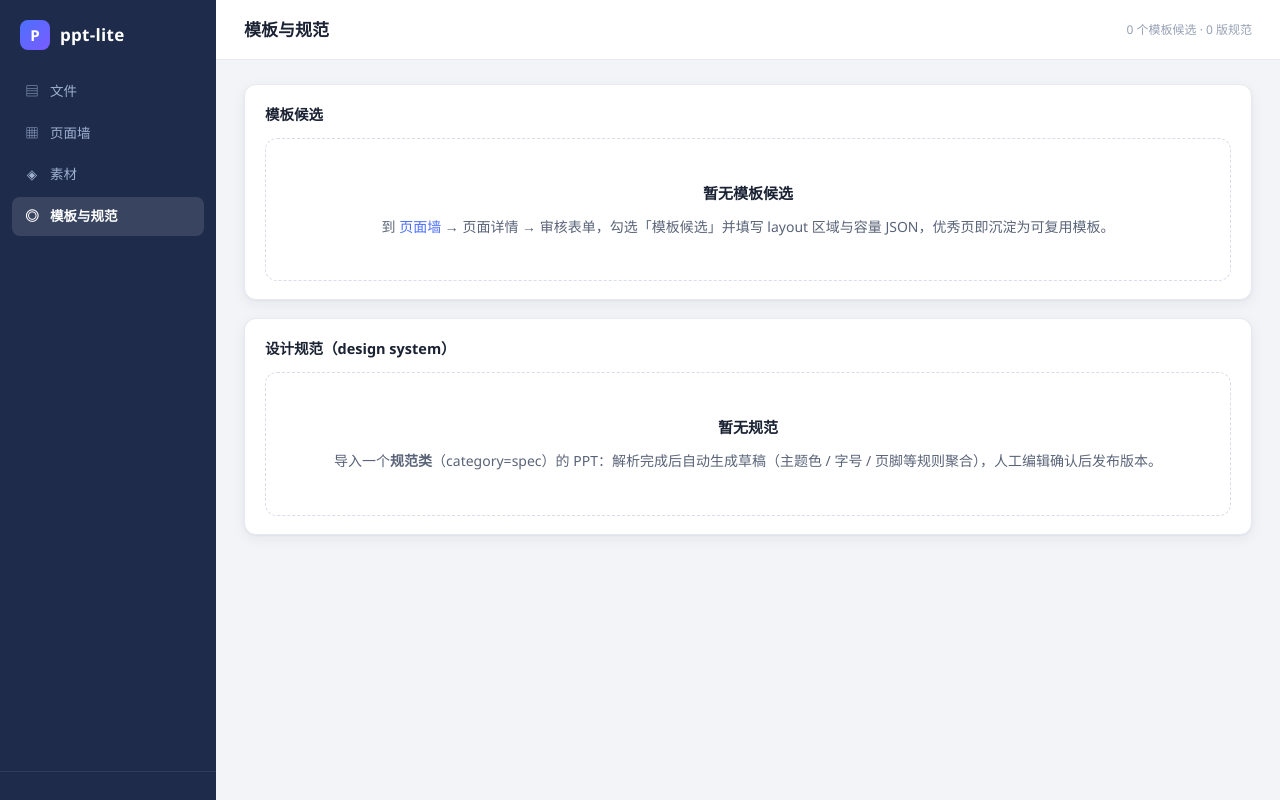
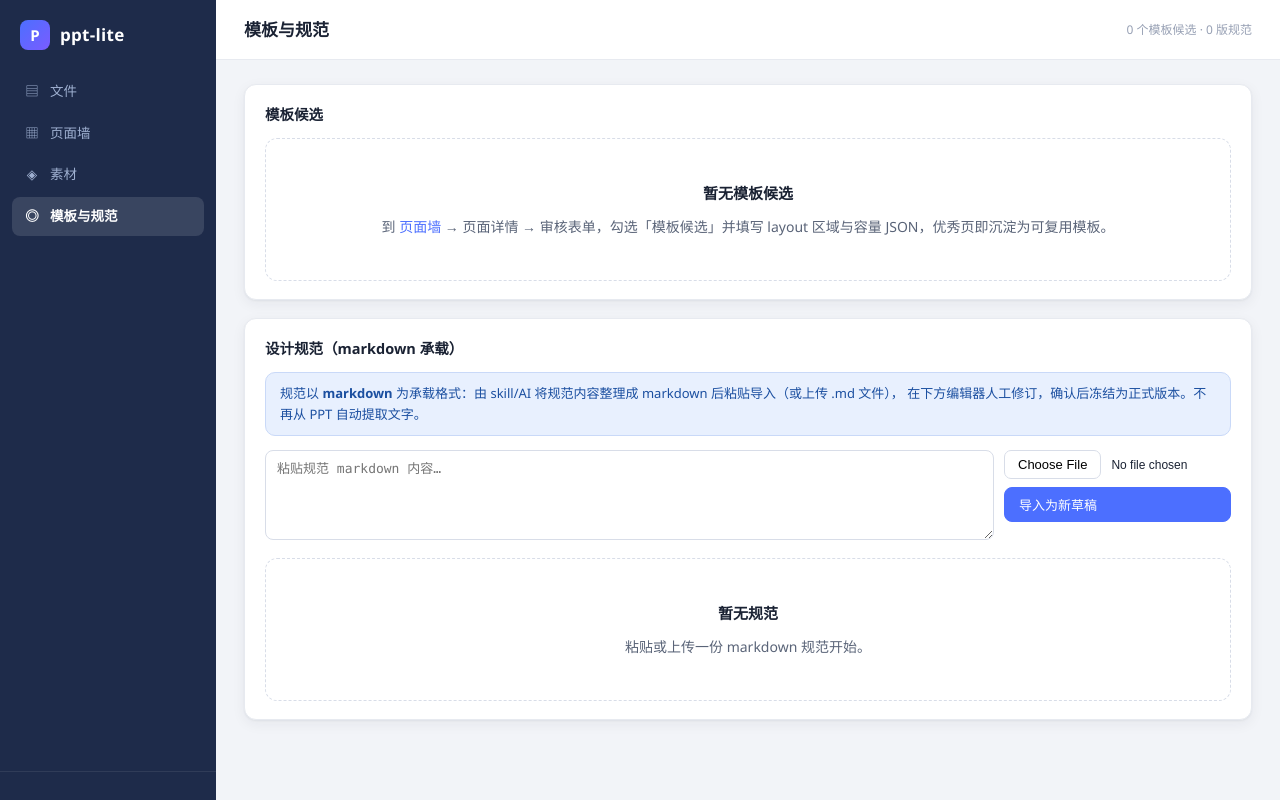
Before and after one commit to heroak2008/ppt-pipeline, a FastAPI app: template ppt-lite/ppt_lite/templates/design.html in a window 1280 px wide. Run offline with FastAPI, Linux system fonts and the light colour scheme; the template is opened without the code that fills it, so the values that code supplies are empty; some libraries are stand-ins or nearby versions.

Commit message:
feat(lite): 规范承载改为 markdown（不再从 PPT 提取）
- design_system 增加 content_md 列（旧库幂等迁移）；PPT 自动草稿链路移除（design_draft 删除）
- API: /api/design/import（粘贴文本或上传 .md）、update（markdown 编辑）、export 导出 .md
- 模板与规范页改为 markdown 编辑器（draft 可编辑/确认冻结/导出）
- design_json 仍保留主题实采数据供参考（extraction 表）

```diff
--- a/ppt-lite/ppt_lite/app.py
+++ b/ppt-lite/ppt_lite/app.py
@@ -161,27 +161,13 @@ def page_media(request: Request):
 
 @app.get("/design", response_class=HTMLResponse)
 def page_design(request: Request):
-    rows = db.all("select * from design_system order by version desc")
+    rows = [dict(r) for r in db.all("select * from design_system order by version desc")]
     tpl_rows = db.all(
         "select s.id, s.file_id, s.no, s.title, s.thumb, sr.template_json"
         " from slide_review sr join v_active_slide s on s.file_id=sr.file_id and s.no=sr.no"
         " where sr.is_template=1 order by s.file_id, s.no")
-    parsed_rows = []
-    for r in rows:
-        d = dict(r)
-        try:
-            d["payload"] = json.loads(d["json"])
-        except Exception:  # noqa: BLE001
-            d["payload"] = None
-        # 规则候选条款关联到生效页 id（供跳转）
-        if d["payload"] and d["payload"].get("rule_candidates") and d["source_file_id"]:
-            pids = {r2["no"]: r2["id"] for r2 in db.all(
-                "select no, id from v_active_slide where file_id=?", d["source_file_id"])}
-            for c in d["payload"]["rule_candidates"]:
-                c["slide_id"] = pids.get(c["page"])
-        parsed_rows.append(d)
     return templates.TemplateResponse(request, "design.html",
-                                      {"request": request, "rows": parsed_rows,
+                                      {"request": request, "rows": rows,
                                        "templates": [dict(t) for t in tpl_rows],
                                        "footer_info": _footer()})
 
@@ -304,25 +290,51 @@ def api_design_confirm(did: int, confirmed_by: str = Form("")):
     return {"ok": True}
 
 
+@app.post("/api/design/import")
+async def api_design_import(content: str = Form(""), file: UploadFile | None = File(None)):
+    """导入规范（markdown）：粘贴文本 或 上传 .md 文件 → 新 draft 版本。"""
+    md = content
+    if file is not None and file.filename:
+        raw = await file.read()
+        md = raw.decode("utf-8", "replace")
+    md = md.strip()
+    if not md:
+        raise HTTPException(422, "内容为空")
+    with db.tx() as cur:
+        v = (cur.execute("select max(version) v from design_system").fetchone()["v"] or 0) + 1
+        cur.execute("insert into design_system(version, json, content_md, status) values(?,?,?, 'draft')",
+                    (v, "{}", md))          # json 列写空对象兼容旧库 NOT NULL
+    return {"ok": True, "version": v}
+
+
 @app.get("/api/design/{did}/export")
 def api_design_export(did: int):
-    d = db.one("select version, json from design_system where id=?", did)
+    d = db.one("select version, json, content_md from design_system where id=?", did)
     if not d:
         raise HTTPException(404)
-    return Response(content=d["json"], media_type="application/json",
+    if d["content_md"]:   # markdown 承载：导出 .md
+        return Response(content=d["content_md"], media_type="text/markdown; charset=utf-8",
+                        headers={"Content-Disposition": f'attachment; filename="design-spec-v{d["version"]}.md"'})
+    return Response(content=d["json"], media_type="application/json",       # 旧版 PPT 草稿兼容
                     headers={"Content-Disposition": f'attachment; filename="design-system-v{d["version"]}.json"'})
 
 
 @app.post("/api/design/{did}/update")
-def api_design_update(did: int, payload: str = Form(...)):
-    """人工编辑草稿 JSON（校验合法 JSON；仅 draft 可编辑）。"""
-    try:
-        parsed = json.loads(payload)
-    except json.JSONDecodeError as e:
-        raise HTTPException(422, f"JSON 语法错误: {e}")
+def api_design_update(did: int, payload: str = Form(None), content: str = Form(None)):
+    """人工编辑草稿：markdown（content，新）或 JSON（payload，旧 PPT 草稿兼容）。仅 draft 可编辑。"""
     with db.tx() as cur:
-        cur2 = cur.execute("update design_system set json=? where id=? and status='draft'",
-                           (json.dumps(parsed, ensure_ascii=False, indent=2), did))
+        if content is not None:
+            if not content.strip():
+                raise HTTPException(422, "内容为空")
+            cur2 = cur.execute("update design_system set content_md=? where id=? and status='draft'",
+                               (content, did))
+        else:
+            try:
+                parsed = json.loads(payload)
+            except (json.JSONDecodeError, TypeError) as e:
+                raise HTTPException(422, f"JSON 语法错误: {e}")
+            cur2 = cur.execute("update design_system set json=? where id=? and status='draft'",
+                               (json.dumps(parsed, ensure_ascii=False, indent=2), did))
         if cur2.rowcount == 0:
             raise HTTPException(409, "仅草稿可编辑（已确认版本不可改）")
     return {"ok": True}
--- a/ppt-lite/ppt_lite/templates/design.html
+++ b/ppt-lite/ppt_lite/templates/design.html
@@ -30,51 +30,72 @@
   </div>
 
   <div class="panel">
-    <h3>设计规范（design system）</h3>
+    <h3>设计规范（markdown 承载）</h3>
+    <div class="note-info" style="margin-bottom:14px">
+      规范以 <b>markdown</b> 为承载格式：由 skill/AI 将规范内容整理成 markdown 后粘贴导入（或上传 .md 文件），
+      在下方编辑器人工修订，确认后冻结为正式版本。不再从 PPT 自动提取文字。
+    </div>
+
+    <form id="import-form" class="row" style="align-items:stretch;margin-bottom:18px">
+      <textarea name="content" placeholder="粘贴规范 markdown 内容…" style="flex:1;min-height:90px;font-family:Consolas,monospace"></textarea>
+      <div style="display:flex;flex-direction:column;gap:8px">
+        <input type="file" id="mdfile" accept=".md,.markdown,.txt" style="font-size:12px">
+        <button class="btn primary" type="submit">导入为新草稿</button>
+      </div>
+    </form>
+
     {% if not rows %}
-    <div class="empty">
-      <div class="big">暂无规范</div>
-      导入一个<b>规范类</b>（category=spec）的 PPT：解析完成后自动生成草稿（主题色 / 字号 / 页脚等规则聚合），人工编辑确认后发布版本。
-    </div>
+    <div class="empty"><div class="big">暂无规范</div>粘贴或上传一份 markdown 规范开始。</div>
     {% else %}
       {% for d in rows %}
-      <div data-did="{{ d.id }}" style="border:1px solid var(--line);border-radius:10px;padding:14px 16px;margin-bottom:12px">
-        <div style="display:flex;gap:10px;align-items:center;margin-bottom:8px">
+      <div style="border:1px solid var(--line);border-radius:10px;padding:14px 16px;margin-bottom:14px">
+        <div style="display:flex;gap:10px;align-items:center;margin-bottom:10px">
           <b>v{{ d.version }}</b>
           <span class="badge {{ d.status }}">{{ d.status }}</span>
-          <span class="muted">来源文件 {{ d.source_file_id or '—' }} · extraction {{ d.source_extraction_id or '—' }}{% if d.confirmed_by %} · 确认人 {{ d.confirmed_by }}{% endif %}</span>
+          <span class="muted">{% if d.content_md %}markdown{% else %}旧版 PPT 草稿（JSON，仅存档）{% endif %}{% if d.confirmed_by %} · 确认人 {{ d.confirmed_by }}{% endif %}</span>
           <span style="margin-left:auto;display:flex;gap:8px">
             {% if d.status == 'draft' %}
-            <button class="btn sm" onclick="editDraft({{ d.id }})">编辑</button>
-            <button class="btn sm primary" onclick="confirmDraft({{ d.id }})">确认版本</button>
+            <button class="btn sm primary" onclick="saveDraft({{ d.id }})">保存编辑</button>
+            <button class="btn sm" onclick="confirmDraft({{ d.id }})">确认版本</button>
             {% endif %}
-            <a class="btn sm" href="/api/design/{{ d.id }}/export" download>导出 JSON</a>
+            <a class="btn sm" href="/api/design/{{ d.id }}/export" download>导出 {{ '.md' if d.content_md else '.json' }}</a>
           </span>
         </div>
+        {% if d.content_md is not none %}
+        <textarea id="md-{{ d.id }}" {% if d.status != 'draft' %}readonly{% endif %}
+          style="width:100%;min-height:300px;font-family:Consolas,'Courier New',monospace;font-size:13px;
+                 padding:12px;border:1px solid var(--line);border-radius:8px;line-height:1.6;
+                 background:{% if d.status != 'draft' %}#F8FAFC{% else %}#fff{% endif %}">{{ d.content_md }}</textarea>
+        {% else %}
         <pre class="code">{{ d.json }}</pre>
-        {% if d.payload and d.payload.rule_candidates %}
-        <details open>
-          <summary>规则候选条款（{{ d.payload.rule_candidates|length }} 条 · 来自规范 PPT 的文字描述，逐条人工审）</summary>
-          <div style="margin-top:8px;display:flex;flex-direction:column;gap:6px">
-          {% for c in d.payload.rule_candidates %}
-            <div style="border-left:3px solid var(--brand);background:#F8FAFC;padding:8px 12px;border-radius:0 8px 8px 0;font-size:13px">
-              <div style="display:flex;gap:8px;align-items:baseline">
-                {% if c.slide_id %}<a class="pill" href="/slides/{{ c.slide_id }}">示例页 {{ c.page }}</a>
-                {% else %}<span class="pill">第 {{ c.page }} 页</span>{% endif %}
-                <span class="muted" style="font-size:11px">adopted: {{ c.adopted if c.adopted is not none else '未审' }}</span>
-              </div>
-              <div style="white-space:pre-wrap;margin-top:4px">{{ c.text }}</div>
-            </div>
-          {% endfor %}
-          </div>
-          <div class="muted" style="margin-top:6px">点击「编辑」在 JSON 中把每条 adopted 改为 true/false，并改写成正式规则语句；示例页链接可跳转核对样式。</div>
-        </details>
         {% endif %}
       </div>
       {% endfor %}
     {% endif %}
   </div>
+{% endblock %}
 <script>
+document.getElementById('mdfile').onchange = async (e) => {
+  const f = e.target.files[0];
+  if (f) document.querySelector('#import-form textarea[name=content]').value = await f.text();
+};
+document.getElementById('import-form').onsubmit = async (e) => {
+  e.preventDefault();
+  const fd = new FormData(e.target);
+  const f = document.getElementById('mdfile').files[0];
+  if (f) fd.set('file', f);
+  const r = await fetch('/api/design/import', {method:'POST', body: fd});
+  const {ok, j} = await parseResp(r);
+  if (ok) { flashBar(); toast('已导入为草稿 v' + j.version); location.reload(); }
+  else toast('导入失败：' + ((j && j.detail) || r.status), false);
+};
+async function saveDraft(id) {
+  const body = new FormData();
+  body.set('content', document.getElementById('md-' + id).value);
+  const r = await fetch('/api/design/' + id + '/update', {method:'POST', body});
+  const {ok, j} = await parseResp(r);
+  if (ok) { flashBar(); toast('已保存'); } else toast('保存失败：' + ((j && j.detail) || r.status), false);
+}
 async function confirmDraft(id) {
   const body = new FormData(); body.set('confirmed_by', '');
   const r = await fetch('/api/design/' + id + '/confirm', {method:'POST', body});
@@ -82,16 +103,4 @@ async function confirmDraft(id) {
   if (ok) { flashBar(); toast('已确认为正式版本'); location.reload(); }
   else toast('确认失败：' + ((j && j.detail) || r.status), false);
 }
-async function editDraft(id) {
-  const pre = document.querySelector(`[data-did="${id}"] pre.code`);
-  const current = pre.textContent;
-  const edited = prompt('编辑草稿 JSON（保存前会校验语法）：', current);
-  if (edited === null) return;
-  const body = new FormData(); body.set('payload', edited);
-  const r = await fetch('/api/design/' + id + '/update', {method:'POST', body});
-  const {ok, j} = await parseResp(r);
-  if (ok) { flashBar(); toast('已保存'); location.reload(); }
-  else toast('保存失败：' + ((j && j.detail) || r.status), false);
-}
 </script>
-{% endblock %}
--- a/ppt-lite/ppt_lite/worker.py
+++ b/ppt-lite/ppt_lite/worker.py
@@ -10,7 +10,6 @@ from .config import Config
 from .db import Database
 from .pipeline import extract_document
 from .store import Store
-from .design_draft import maybe_generate
 
 log = logging.getLogger("pptlite.worker")
 
@@ -79,12 +78,13 @@ class Worker:
                             self.store.add_media_ref(sid, mid, occ["role"])
             # finalize（文件先发布→DB 后切换；幂等；LO 降级时跳过发布）
             self.store.finalize(ex_id, len(doc.slides), has_preview=doc.render_error is None)
-            # 规范数据源入库（主题色/字体/页面尺寸；design_draft 消费）
+            # 规范数据源入库（主题色/字体/页面尺寸；保留在 design_json 供参考）
             if doc.design:
                 with self.db.tx() as cur:
                     cur.execute("update extraction set design_json=? where id=?",
                                 (json.dumps(doc.design, ensure_ascii=False), ex_id))
-            maybe_generate(self.db, ex_id)
+            # 注：规范不再从 PPT 自动生成草稿——规范以 markdown 为承载，
+            # 由 skill/人工经「模板与规范」页导入（见 §4.9-lite 变更）
         except Exception as e:  # noqa: BLE001 — 任何异常 → 失败清理（旧 done 不动）
             log.exception("处理失败 ex=%s", ex_id)
             self.store.mark_failed(ex_id, str(e)[:500])
```
Also changed, not shown: ppt-lite/ppt_lite/db.py (+6 -2 lines), ppt-lite/ppt_lite/design_draft.py (deleted, +0 -125 lines), ppt-lite/tests/test_core.py (+45 -2 lines).
